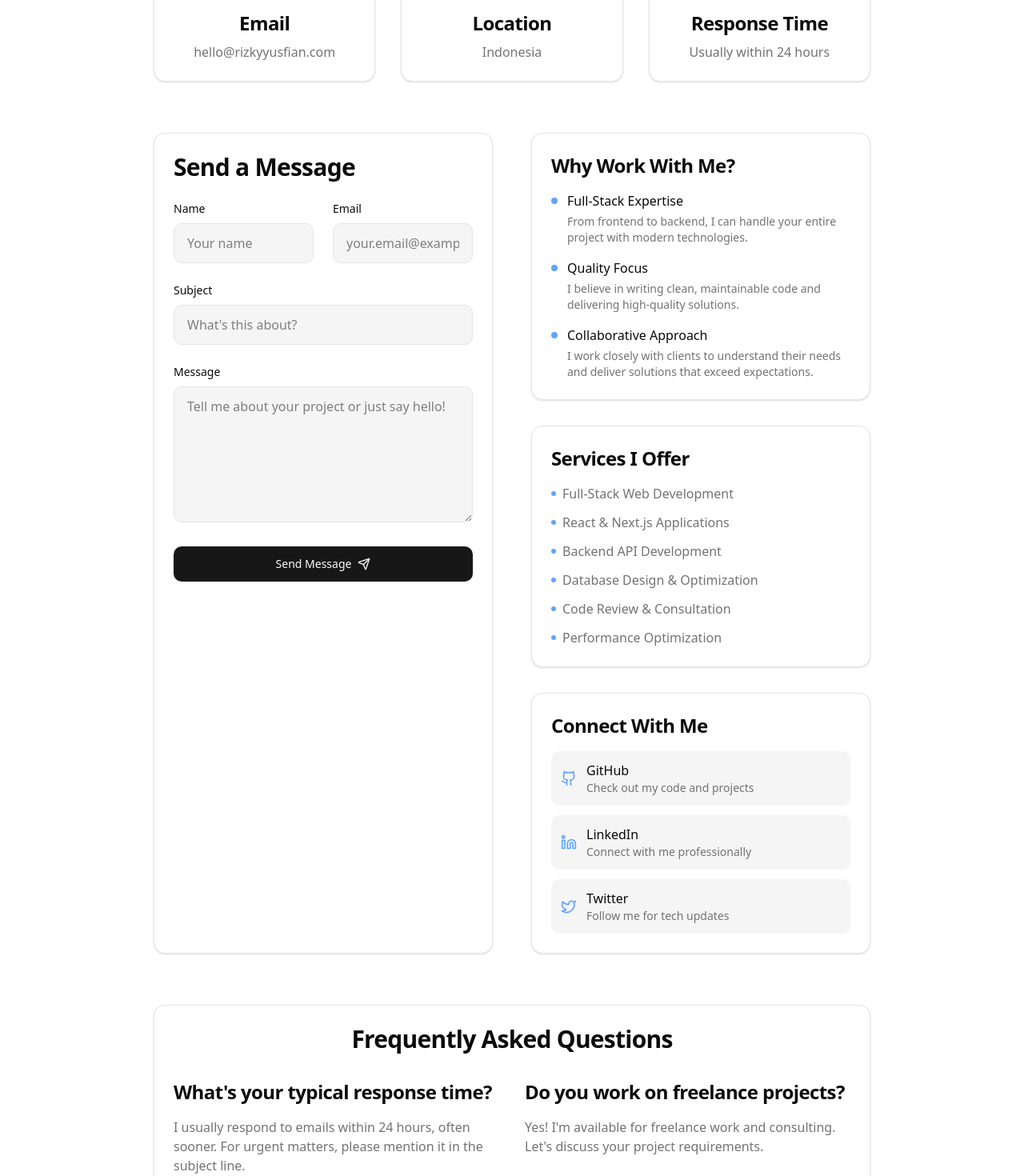
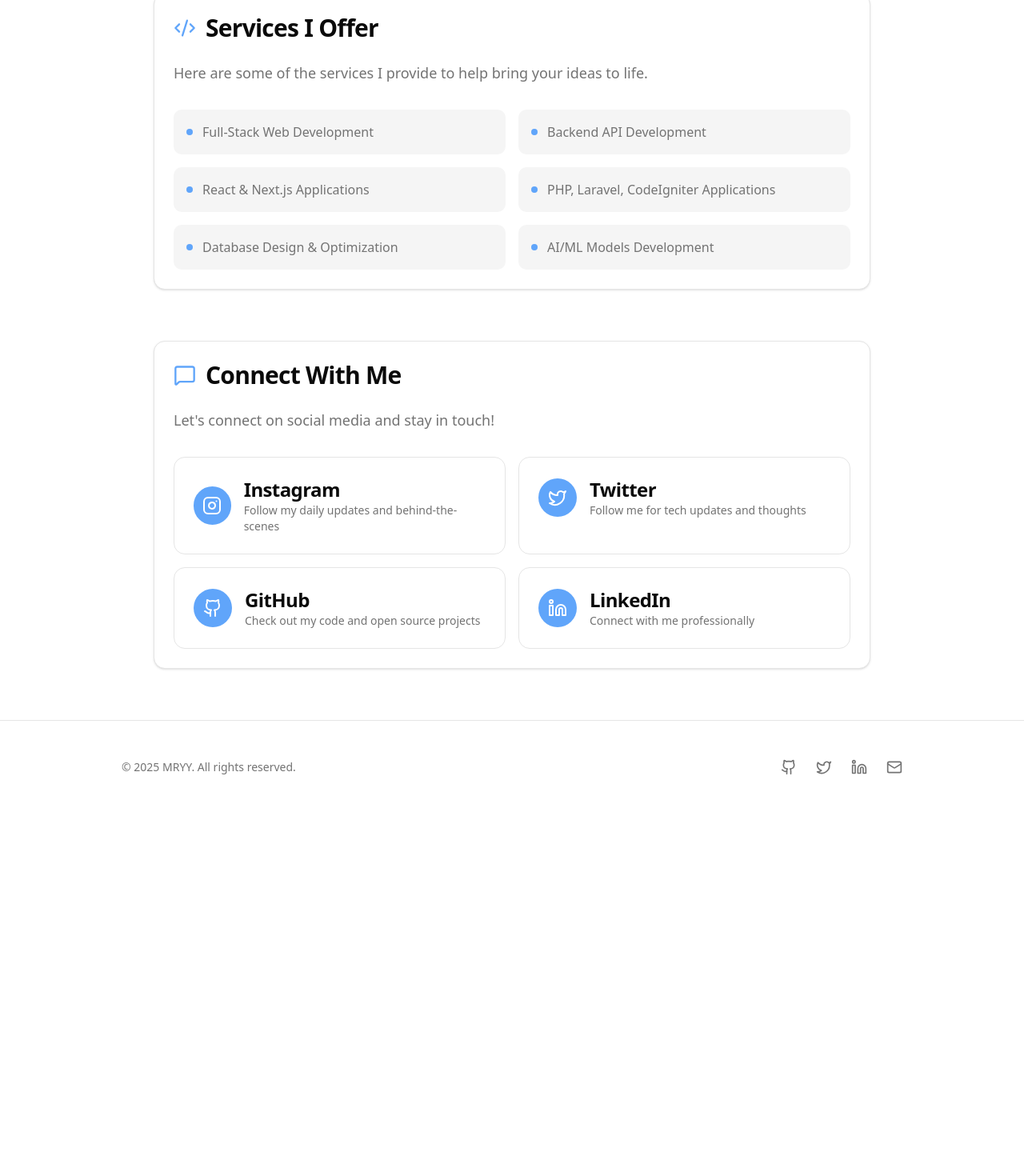
Before and after one commit to rizkyyusfian/rizkyyusfian.com, a Next.js app: page /contact in a window 1280 px wide. Shown: the part 620-2090 px from the top of the page at 80% size. After the commit the page ends 1637 px from the top, so only its background shows below. Built offline with nearby package versions, Linux system fonts and the light colour scheme.

Commit message:
feat: Update About and Contact pages with new social links and services offered

```diff
--- a/src/app/contact/page.js
+++ b/src/app/contact/page.js
@@ -1,58 +1,41 @@
 "use client";
 
-import { useState } from "react";
 import {
   Mail,
   MessageSquare,
-  Send,
   Github,
   Linkedin,
   Twitter,
   MapPin,
   Clock,
+  Instagram,
+  CodeXml,
+  Mailbox,
 } from "lucide-react";
 import Link from "next/link";
+import { ShineBorder } from "@/components/magicui/shine-border";
+import { useTheme } from "@/components/ClientThemeProvider";
 
 export default function Contact() {
-  const [formData, setFormData] = useState({
-    name: "",
-    email: "",
-    subject: "",
-    message: "",
-  });
-  const [isSubmitting, setIsSubmitting] = useState(false);
-  const [submitStatus, setSubmitStatus] = useState(null);
-
-  const handleInputChange = (e) => {
-    const { name, value } = e.target;
-    setFormData((prev) => ({
-      ...prev,
-      [name]: value,
-    }));
-  };
-
-  const handleSubmit = async (e) => {
-    e.preventDefault();
-    setIsSubmitting(true);
-    setSubmitStatus(null);
-
-    try {
-      await new Promise((resolve) => setTimeout(resolve, 2000));
-      setSubmitStatus("success");
-      setFormData({ name: "", email: "", subject: "", message: "" });
-    } catch (error) {
-      setSubmitStatus("error");
-    } finally {
-      setIsSubmitting(false);
-    }
-  };
-
+  const theme = useTheme();
   const socialLinks = [
+    {
+      name: "Instagram",
+      href: "https://instagram.com/rizkyyusfian",
+      icon: Instagram,
+      description: "Follow my daily updates and behind-the-scenes",
+    },
+    {
+      name: "Twitter",
+      href: "https://twitter.com/rizkyyusfian",
+      icon: Twitter,
+      description: "Follow me for tech updates and thoughts",
+    },
     {
       name: "GitHub",
       href: "https://github.com/rizkyyusfian",
       icon: Github,
-      description: "Check out my code and projects",
+      description: "Check out my code and open source projects",
     },
     {
       name: "LinkedIn",
@@ -60,31 +43,19 @@ export default function Contact() {
       icon: Linkedin,
       description: "Connect with me professionally",
     },
-    {
-      name: "Twitter",
-      href: "https://twitter.com/rizkyyusfian",
-      icon: Twitter,
-      description: "Follow me for tech updates",
-    },
   ];
 
   const contactInfo = [
     {
       icon: Mail,
       label: "Email",
-      value: "hello@rizkyyusfian.com",
-      href: "mailto:hello@rizkyyusfian.com",
+      value: "rizky.yusfian16@gmail.com",
+      href: "mailto:rizky.yusfian16@gmail.com",
     },
     {
       icon: MapPin,
       label: "Location",
-      value: "Indonesia",
-      href: null,
-    },
-    {
-      icon: Clock,
-      label: "Response Time",
-      value: "Usually within 24 hours",
+      value: "Sorong, Indonesia",
       href: null,
     },
   ];
@@ -92,14 +63,14 @@ export default function Contact() {
   return (
     <div className="space-y-16">
       {/* Hero Section */}
-      <section className="pt-16 pb-24">
-        <div className="max-w-4xl mx-auto">
+      <section className="pt-16">
+        <div className="max-w-6xl mx-auto">
           <div className="text-center space-y-8 slide-up">
-            <div className="inline-flex items-center justify-center w-20 h-20 rounded-full bg-[var(--card)] border border-[var(--border)] shadow-[var(--shadow-lg)] mb-6">
+            {/* <div className="inline-flex items-center justify-center w-20 h-20 rounded-full bg-[var(--card)] border border-[var(--border)] shadow-[var(--shadow-lg)] mb-6">
               <MessageSquare className="w-10 h-10 text-[var(--accent)]" />
-            </div>
+            </div> */}
             <div className="space-y-4">
-              <h1 className="heading-1">Get In Touch</h1>
+              <h1 className="heading-1">Let&apos;s get in touch</h1>
               <p className="text-xl text-[var(--muted-foreground)] max-w-2xl mx-auto">
                 Have a project in mind or just want to say hello? I&apos;d love
                 to hear from you. Let&apos;s discuss how we can work together to
@@ -113,13 +84,29 @@ export default function Contact() {
       {/* Contact Methods */}
       <section>
         <div className="max-w-4xl mx-auto">
-          <div className="grid gap-8 md:grid-cols-3">
+          <div className="card">
+            <div className="flex items-center mb-6">
+              <Mail className="w-7 h-7 text-[var(--accent)] mr-3" />
+              <h2 className="heading-2">Contact Information</h2>
+            </div>
+            <div className="grid gap-6 md:grid-cols-2">
               {contactInfo.map((info, index) => (
-              <div key={index} className="card text-center">
-                <div className="inline-flex items-center justify-center w-12 h-12 rounded-full bg-[var(--accent)] text-[var(--accent-foreground)] mb-4">
+                <div
+                  key={index}
+                  className="group relative p-4 rounded-lg border border-[var(--border)] bg-[var(--card)] hover:shadow-[var(--shadow-md)] transition-all duration-200"
+                >
+                  <ShineBorder
+                    className="absolute inset-0 opacity-0 group-hover:opacity-100 transition-opacity duration-300"
+                    shineColor={theme === "dark" ? "#60a5fa" : "#60a5fa"}
+                    borderWidth={2}
+                    duration={8}
+                  />
+                  <div className="relative z-10 flex items-center gap-4">
+                    <div className="inline-flex items-center justify-center w-12 h-12 rounded-full bg-[var(--accent)] text-[var(--accent-foreground)]">
                       <info.icon className="w-6 h-6" />
                     </div>
-                <h3 className="heading-3 mb-2">{info.label}</h3>
+                    <div>
+                      <h3 className="heading-3 mb-1">{info.label}</h3>
                       {info.href ? (
                         <Link
                           href={info.href}
@@ -128,224 +115,109 @@ export default function Contact() {
                           {info.value}
                         </Link>
                       ) : (
-                  <p className="text-[var(--muted-foreground)]">{info.value}</p>
+                        <p className="text-[var(--muted-foreground)]">
+                          {info.value}
+                        </p>
                       )}
+                    </div>
+                  </div>
                 </div>
               ))}
             </div>
           </div>
+        </div>
       </section>
 
-      {/* Contact Form and Additional Info */}
+      {/* Services */}
       <section>
         <div className="max-w-4xl mx-auto">
-          <div className="grid gap-12 lg:grid-cols-2">
           <div className="card">
-              <h2 className="heading-2 mb-6">Send a Message</h2>
-              <form onSubmit={handleSubmit} className="space-y-6">
-                <div className="grid gap-6 md:grid-cols-2">
-                  <div>
-                    <label
-                      htmlFor="name"
-                      className="block text-sm font-medium mb-2"
-                    >
-                      Name
-                    </label>
-                    <input
-                      type="text"
-                      id="name"
-                      name="name"
-                      value={formData.name}
-                      onChange={handleInputChange}
-                      required
-                      className="w-full px-4 py-3 bg-[var(--secondary)] border border-[var(--border)] rounded-lg focus:outline-none focus:ring-2 focus:ring-[var(--accent)] transition-colors"
-                      placeholder="Your name"
-                    />
+            <div className="flex items-center mb-6">
+              <CodeXml className="w-7 h-7 text-[var(--accent)] mr-3" />
+              <h2 className="heading-2">Services I Offer</h2>
             </div>
-                  <div>
-                    <label
-                      htmlFor="email"
-                      className="block text-sm font-medium mb-2"
-                    >
-                      Email
-                    </label>
-                    <input
-                      type="email"
-                      id="email"
-                      name="email"
-                      value={formData.email}
-                      onChange={handleInputChange}
-                      required
-                      className="w-full px-4 py-3 bg-[var(--secondary)] border border-[var(--border)] rounded-lg focus:outline-none focus:ring-2 focus:ring-[var(--accent)] transition-colors"
-                      placeholder="your.email@example.com"
-                    />
+            <p className="text-large mb-8">
+              Here are some of the services I provide to help bring your ideas
+              to life.
+            </p>
+            <div className="grid gap-4 md:grid-cols-2">
+              <div className="flex items-center gap-3 p-4 rounded-lg bg-[var(--secondary)] hover:bg-[var(--muted)] transition-colors group">
+                <div className="w-2 h-2 rounded-full bg-[var(--accent)] flex-shrink-0"></div>
+                <span className="text-[var(--muted-foreground)] group-hover:text-[var(--foreground)] transition-colors">
+                  Full-Stack Web Development
+                </span>
               </div>
+              <div className="flex items-center gap-3 p-4 rounded-lg bg-[var(--secondary)] hover:bg-[var(--muted)] transition-colors group">
+                <div className="w-2 h-2 rounded-full bg-[var(--accent)] flex-shrink-0"></div>
+                <span className="text-[var(--muted-foreground)] group-hover:text-[var(--foreground)] transition-colors">
+                  Backend API Development
+                </span>
               </div>
-                <div>
-                  <label
-                    htmlFor="subject"
-                    className="block text-sm font-medium mb-2"
-                  >
-                    Subject
-                  </label>
-                  <input
-                    type="text"
-                    id="subject"
-                    name="subject"
-                    value={formData.subject}
-                    onChange={handleInputChange}
-                    required
-                    className="w-full px-4 py-3 bg-[var(--secondary)] border border-[var(--border)] rounded-lg focus:outline-none focus:ring-2 focus:ring-[var(--accent)] transition-colors"
-                    placeholder="What's this about?"
-                  />
+              <div className="flex items-center gap-3 p-4 rounded-lg bg-[var(--secondary)] hover:bg-[var(--muted)] transition-colors group">
+                <div className="w-2 h-2 rounded-full bg-[var(--accent)] flex-shrink-0"></div>
+                <span className="text-[var(--muted-foreground)] group-hover:text-[var(--foreground)] transition-colors">
+                  React & Next.js Applications
+                </span>
               </div>
-                <div>
-                  <label
-                    htmlFor="message"
-                    className="block text-sm font-medium mb-2"
-                  >
-                    Message
-                  </label>
-                  <textarea
-                    id="message"
-                    name="message"
-                    value={formData.message}
-                    onChange={handleInputChange}
-                    required
-                    rows={6}
-                    className="w-full px-4 py-3 bg-[var(--secondary)] border border-[var(--border)] rounded-lg focus:outline-none focus:ring-2 focus:ring-[var(--accent)] transition-colors resize-vertical"
-                    placeholder="Tell me about your project or just say hello!"
-                  />
+              <div className="flex items-center gap-3 p-4 rounded-lg bg-[var(--secondary)] hover:bg-[var(--muted)] transition-colors group">
+                <div className="w-2 h-2 rounded-full bg-[var(--accent)] flex-shrink-0"></div>
+                <span className="text-[var(--muted-foreground)] group-hover:text-[var(--foreground)] transition-colors">
+                  PHP, Laravel, CodeIgniter Applications
+                </span>
               </div>
-
-                {submitStatus === "success" && (
-                  <div className="p-4 bg-green-100 text-green-800 dark:bg-green-900 dark:text-green-200 rounded-lg">
-                    Thanks for your message! I&apos;ll get back to you soon.
+              <div className="flex items-center gap-3 p-4 rounded-lg bg-[var(--secondary)] hover:bg-[var(--muted)] transition-colors group">
+                <div className="w-2 h-2 rounded-full bg-[var(--accent)] flex-shrink-0"></div>
+                <span className="text-[var(--muted-foreground)] group-hover:text-[var(--foreground)] transition-colors">
+                  Database Design & Optimization
+                </span>
               </div>
-                )}
-
-                {submitStatus === "error" && (
-                  <div className="p-4 bg-red-100 text-red-800 dark:bg-red-900 dark:text-red-200 rounded-lg">
-                    Sorry, there was an error sending your message. Please try
-                    again.
-                  </div>
-                )}
-
-                <button
-                  type="submit"
-                  disabled={isSubmitting}
-                  className="w-full btn-primary disabled:opacity-50 disabled:cursor-not-allowed"
-                >
-                  {isSubmitting ? (
-                    "Sending..."
-                  ) : (
-                    <>
-                      Send Message
-                      <Send className="w-4 h-4 ml-2" />
-                    </>
-                  )}
-                </button>
-              </form>
-            </div>
-
-            <div className="space-y-8">
-              <div className="card">
-                <h3 className="heading-3 mb-4">Why Work With Me?</h3>
-                <div className="space-y-4">
-                  <div className="flex gap-3">
-                    <div className="w-2 h-2 rounded-full bg-[var(--accent)] mt-2 flex-shrink-0"></div>
-                    <div>
-                      <h4 className="font-medium mb-1">Full-Stack Expertise</h4>
-                      <p className="text-[var(--muted-foreground)] text-sm">
-                        From frontend to backend, I can handle your entire
-                        project with modern technologies.
-                      </p>
-                    </div>
-                  </div>
-                  <div className="flex gap-3">
-                    <div className="w-2 h-2 rounded-full bg-[var(--accent)] mt-2 flex-shrink-0"></div>
-                    <div>
-                      <h4 className="font-medium mb-1">Quality Focus</h4>
-                      <p className="text-[var(--muted-foreground)] text-sm">
-                        I believe in writing clean, maintainable code and
-                        delivering high-quality solutions.
-                      </p>
-                    </div>
-                  </div>
-                  <div className="flex gap-3">
-                    <div className="w-2 h-2 rounded-full bg-[var(--accent)] mt-2 flex-shrink-0"></div>
-                    <div>
-                      <h4 className="font-medium mb-1">
-                        Collaborative Approach
-                      </h4>
-                      <p className="text-[var(--muted-foreground)] text-sm">
-                        I work closely with clients to understand their needs
-                        and deliver solutions that exceed expectations.
-                      </p>
+              <div className="flex items-center gap-3 p-4 rounded-lg bg-[var(--secondary)] hover:bg-[var(--muted)] transition-colors group">
+                <div className="w-2 h-2 rounded-full bg-[var(--accent)] flex-shrink-0"></div>
+                <span className="text-[var(--muted-foreground)] group-hover:text-[var(--foreground)] transition-colors">
+                  AI/ML Models Development
+                </span>
               </div>
             </div>
           </div>
         </div>
+      </section>
 
+      {/* Social Links */}
+      <section>
+        <div className="max-w-4xl mx-auto">
           <div className="card">
-                <h3 className="heading-3 mb-4">Services I Offer</h3>
-                <div className="space-y-3">
-                  <div className="flex items-center gap-2">
-                    <div className="w-1.5 h-1.5 rounded-full bg-[var(--accent)]"></div>
-                    <span className="text-[var(--muted-foreground)]">
-                      Full-Stack Web Development
-                    </span>
+            <div className="flex items-center mb-6">
+              <MessageSquare className="w-7 h-7 text-[var(--accent)] mr-3" />
+              <h2 className="heading-2">Connect With Me</h2>
             </div>
-                  <div className="flex items-center gap-2">
-                    <div className="w-1.5 h-1.5 rounded-full bg-[var(--accent)]"></div>
-                    <span className="text-[var(--muted-foreground)]">
-                      React & Next.js Applications
-                    </span>
-                  </div>
-                  <div className="flex items-center gap-2">
-                    <div className="w-1.5 h-1.5 rounded-full bg-[var(--accent)]"></div>
-                    <span className="text-[var(--muted-foreground)]">
-                      Backend API Development
-                    </span>
-                  </div>
-                  <div className="flex items-center gap-2">
-                    <div className="w-1.5 h-1.5 rounded-full bg-[var(--accent)]"></div>
-                    <span className="text-[var(--muted-foreground)]">
-                      Database Design & Optimization
-                    </span>
-                  </div>
-                  <div className="flex items-center gap-2">
-                    <div className="w-1.5 h-1.5 rounded-full bg-[var(--accent)]"></div>
-                    <span className="text-[var(--muted-foreground)]">
-                      Code Review & Consultation
-                    </span>
-                  </div>
-                  <div className="flex items-center gap-2">
-                    <div className="w-1.5 h-1.5 rounded-full bg-[var(--accent)]"></div>
-                    <span className="text-[var(--muted-foreground)]">
-                      Performance Optimization
-                    </span>
-                  </div>
-                </div>
-              </div>
-
-              <div className="card">
-                <h3 className="heading-3 mb-4">Connect With Me</h3>
-                <div className="space-y-3">
+            <p className="text-large mb-8">
+              Let&apos;s connect on social media and stay in touch!
+            </p>
+            <div className="grid gap-4 sm:grid-cols-2">
               {socialLinks.map((social, index) => (
                 <Link
                   key={index}
                   href={social.href}
                   target="_blank"
-                      className="flex items-center gap-3 p-3 rounded-lg bg-[var(--secondary)] hover:bg-[var(--muted)] transition-colors group"
+                  className="group relative p-6 rounded-xl border border-[var(--border)] bg-[var(--card)] hover:shadow-[var(--shadow-md)] transition-all duration-200"
                 >
-                      <social.icon className="w-5 h-5 text-[var(--accent)]" />
+                  <ShineBorder
+                    className="absolute inset-0 opacity-0 group-hover:opacity-100 transition-opacity duration-300"
+                    shineColor={theme === "dark" ? "#60a5fa" : "#60a5fa"}
+                    borderWidth={2}
+                    duration={8}
+                  />
+                  <div className="relative z-10 flex items-center gap-4">
+                    <div className="inline-flex items-center justify-center w-12 h-12 rounded-full bg-[var(--accent)] text-[var(--accent-foreground)] group-hover:scale-110 transition-transform">
+                      <social.icon className="w-6 h-6" />
+                    </div>
                     <div>
-                        <div className="font-medium group-hover:text-[var(--accent)] transition-colors">
+                      <h3 className="heading-3 group-hover:text-[var(--accent)] transition-colors">
                         {social.name}
-                        </div>
-                        <div className="text-sm text-[var(--muted-foreground)]">
+                      </h3>
+                      <p className="text-[var(--muted-foreground)] text-sm">
                         {social.description}
+                      </p>
                     </div>
                   </div>
                 </Link>
@@ -353,59 +225,6 @@ export default function Contact() {
             </div>
           </div>
         </div>
-          </div>
-        </div>
-      </section>
-
-      {/* FAQ */}
-      <section>
-        <div className="max-w-4xl mx-auto">
-          <div className="card">
-            <h2 className="heading-2 mb-8 text-center">
-              Frequently Asked Questions
-            </h2>
-            <div className="grid gap-8 md:grid-cols-2">
-              <div className="space-y-4">
-                <h3 className="heading-3">
-                  What&apos;s your typical response time?
-                </h3>
-                <p className="text-[var(--muted-foreground)]">
-                  I usually respond to emails within 24 hours, often sooner. For
-                  urgent matters, please mention it in the subject line.
-                </p>
-              </div>
-              <div className="space-y-4">
-                <h3 className="heading-3">
-                  Do you work on freelance projects?
-                </h3>
-                <p className="text-[var(--muted-foreground)]">
-                  Yes! I&apos;m available for freelance work and consulting.
-                  Let&apos;s discuss your project requirements.
-                </p>
-              </div>
-              <div className="space-y-4">
-                <h3 className="heading-3">
-                  What technologies do you specialize in?
-                </h3>
-                <p className="text-[var(--muted-foreground)]">
-                  I specialize in React, Next.js, Node.js, Laravel, Go, and
-                  modern web technologies. Check out my projects page for
-                  examples.
-                </p>
-              </div>
-              <div className="space-y-4">
-                <h3 className="heading-3">
-                  Can you help with existing projects?
-                </h3>
-                <p className="text-[var(--muted-foreground)]">
-                  Absolutely! I can help with code reviews, performance
-                  optimization, feature additions, and maintenance of existing
-                  applications.
-                </p>
-              </div>
-            </div>
-          </div>
-        </div>
       </section>
     </div>
   );
--- a/src/components/Footer.js
+++ b/src/components/Footer.js
@@ -12,7 +12,7 @@ export default function Footer() {
     },
     {
       name: "Twitter",
-      href: "https://twitter.com/rizkyyusfian",
+      href: "https://twitter.com/xxmryyx",
       icon: Twitter,
     },
     {
@@ -22,7 +22,7 @@ export default function Footer() {
     },
     {
       name: "Email",
-      href: "mailto:hello@rizkyyusfian.com",
+      href: "mailto:rizkyyusfian16@gmail.com",
       icon: Mail,
     },
   ];
--- a/src/components/magicui/shine-border.jsx
+++ b/src/components/magicui/shine-border.jsx
@@ -1,4 +1,4 @@
-"use client";;
+"use client";
 import * as React from "react";
 
 import { cn } from "@/lib/utils";
```
Also changed, not shown: src/app/about/page.js (+1 -6 lines), src/app/page.js (+8 -8 lines). Lines whose indentation alone changed are shown as unchanged.
